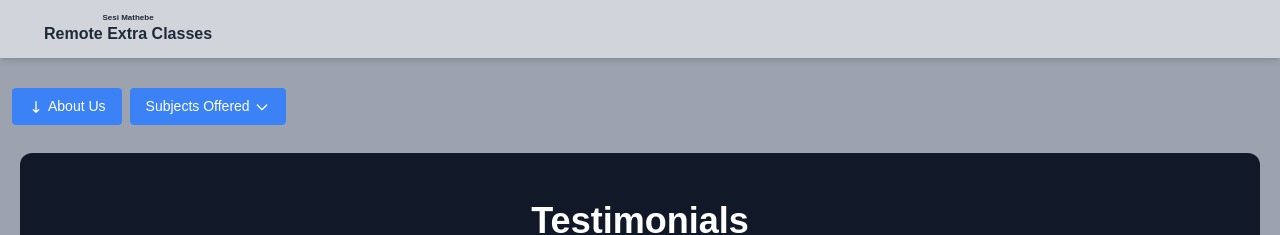
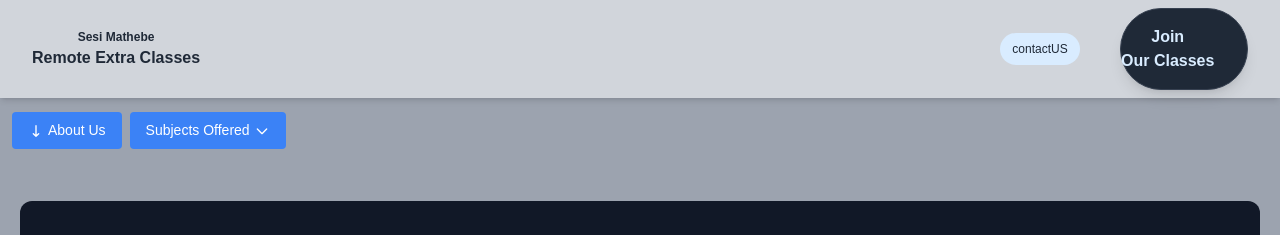
Before and after one commit to mathebe-moseri/extra-classes, an Angular app: page / in a window 1280 px wide. Shown: the top 235 px of the page. Built offline with nearby package versions, Linux system fonts and the light colour scheme; no server answers; a web font is replaced by a local one.

Commit message:
responsiveness

```diff
--- a/src/app/sections/hero/hero.component.html
+++ b/src/app/sections/hero/hero.component.html
@@ -1,7 +1,7 @@
 <div class="mt-20">
 
   <!-- Header Buttons -->
-  <div class="px-3 py-2 flex space-x-2 items-center">
+  <div class="px-3 py-2 md:py-6 lg:py-8 flex space-x-2 items-center">
     <!-- About Us -->
     <button (click)="downloadPDF()"
       class="bg-blue-500 hover:bg-blue-600 text-white px-4 py-2 rounded flex items-center text-[12px] lg:text-[14px] transition-all duration-300">
--- a/src/app/shared/nav/nav.component.html
+++ b/src/app/shared/nav/nav.component.html
@@ -1,35 +1,41 @@
-<header class="w-full bg-gray-300 lg:px-8 py-2 flex items-center justify-between fixed top-0 z-50 shadow-md">
+<header class="w-full bg-gray-300 py-2 flex items-center justify-between fixed top-0 z-50 shadow-md
+               px-4 md:px-6 lg:px-8">
 
   <!-- Navbar brand -->
-  <a class="inline-block transition-all duration-300 font-semibold text-gray-800 px-3 py-1 text-center text-[12px] lg:text-[16px]"
+  <a class="inline-block transition-all duration-300 font-semibold text-gray-800 py-1 text-center
+            text-[12px] md:text-[14px] lg:text-[16px]"
      href="#hero">
-    <span class="block text-[8px]">Sesi Mathebe</span>
-    <span class="block mt-[-2px]">Remote Extra Classes</span>
+    <span class="block text-[8px] md:text-[10px] lg:text-[12px]">Sesi Mathebe</span>
+    <span class="block mt-[-2px] md:mt-[-1px] lg:mt-0">Remote Extra Classes</span>
   </a>
 
-  <!-- Mobile menu / contact buttons (outside blur) -->
-  <div class="relative md:hidden flex items-center justify-end px-3">
+  <!-- Mobile / Tablet / Desktop buttons -->
+  <div class="relative flex items-center justify-end">
 
     <!-- contactUS button -->
-    <div class="absolute right-32 top-1/2 -translate-y-1/2 cursor-pointer contact-toggle z-70" (click)="openContactForm()">
-      <div class="w-14 h-8 bg-white-50 rounded-full flex items-center justify-center px-1 text-gray-800 text-[9px]">
+    <div class="absolute right-24 md:right-32 lg:right-40 top-1/2 -translate-y-1/2 cursor-pointer contact-toggle z-50 px-2 flex"
+         (click)="openContactForm()">
+      <div class="w-14 h-8 md:w-16 lg:w-20 bg-white-50 rounded-full flex items-center justify-center px-1 text-gray-800 text-[9px] md:text-[10px] lg:text-[12px]">
         contactUS
       </div>
     </div>
 
     <!-- Join Our Classes button -->
     <button (click)="toggleMobileMenu()"
-            class="mobile-menu-toggle w-24 bg-gray-800 border border-gray-700 rounded-full flex flex-col shadow-lg py-2 z-70 text-white-50 text-[12px] font-bold cursor-pointer select-none">
+            class="mobile-menu-toggle w-24 md:w-28 lg:w-32 bg-gray-800 border border-gray-700 rounded-full
+                   flex flex-col shadow-lg py-2 md:py-3 lg:py-4 z-50 text-white-50 text-[12px] md:text-[14px] lg:text-[16px]
+                   font-bold cursor-pointer select-none">
       Join<br>Our Classes
     </button>
   </div>
 </header>
 
 <!-- Join Form Popup -->
-<div *ngIf="isMobileMenuOpen" class="fixed inset-0 flex items-center justify-center popup px-3">
+<div *ngIf="isMobileMenuOpen" class="fixed inset-0 flex items-center justify-center popup px-3 md:px-6 lg:px-8">
   <div class="absolute inset-0 bg-black bg-opacity-50 backdrop-blur-sm" (click)="closeForm()"></div>
 
-  <div class="form-popup bg-white-50 text-gray-800 rounded-lg shadow-lg w-full max-w-md p-6 relative"
+  <div class="form-popup bg-white-50 text-gray-800 rounded-lg shadow-lg w-full max-w-sm md:max-w-md lg:max-w-lg
+              p-4 md:p-6 lg:p-8 relative"
        (click)="$event.stopPropagation()">
     <button (click)="closeForm()" class="absolute top-2 right-2 text-gray-800 font-bold text-lg">&times;</button>
     <h3 class="text-center font-bold text-lg mb-4">Join Our Classes</h3>
@@ -51,7 +57,7 @@
              class="px-3 py-2 rounded-md border border-gray-300 text-gray-800 bg-white-50">
       <button type="submit"
               [disabled]="!learnerFirstName || !learnerSurname || !grade || !email || !schoolName || !parentFullName || !parentCell"
-              class="mt-2 w-full bg-gray-800 hover:bg-gray-700 transition-colors rounded py-2 font-bold text-white-50">
+              class="mt-2 w-full bg-gray-800 hover:bg-gray-700 transition-colors rounded py-2 md:py-3 lg:py-4 font-bold text-white-50">
         JOIN
       </button>
     </form>
@@ -59,10 +65,11 @@
 </div>
 
 <!-- Contact Form Popup -->
-<div *ngIf="isContactFormOpen" class="fixed inset-0 flex items-center justify-center popup px-3">
+<div *ngIf="isContactFormOpen" class="fixed inset-0 flex items-center justify-center popup px-3 md:px-6 lg:px-8">
   <div class="absolute inset-0 bg-black bg-opacity-50 backdrop-blur-sm" (click)="closeContactForm()"></div>
 
-  <div class="contact-form-popup form-popup bg-white-50 text-gray-800 rounded-lg shadow-lg w-full max-w-md p-6 relative"
+  <div class="contact-form-popup form-popup bg-white-50 text-gray-800 rounded-lg shadow-lg w-full max-w-sm md:max-w-md lg:max-w-lg
+              p-4 md:p-6 lg:p-8 relative"
        (click)="$event.stopPropagation()">
     <button (click)="closeContactForm()" class="absolute top-2 right-2 text-gray-800 font-bold text-lg">&times;</button>
     <h3 class="text-center font-bold text-lg mb-4">Contact Us</h3>
@@ -70,10 +77,10 @@
     <div class="flex justify-center gap-4 mb-4">
       <button (click)="contactFormType='whatsapp'"
               [ngClass]="contactFormType==='whatsapp' ? 'bg-green-500 text-white' : 'bg-gray-300 text-gray-800'"
-              class="px-3 py-1 rounded font-bold">WhatsApp</button>
+              class="px-3 py-1 md:py-2 rounded font-bold">WhatsApp</button>
       <button (click)="contactFormType='email'"
               [ngClass]="contactFormType==='email' ? 'bg-green-500 text-white' : 'bg-gray-300 text-gray-800'"
-              class="px-3 py-1 rounded font-bold">Email</button>
+              class="px-3 py-1 md:py-2 rounded font-bold">Email</button>
     </div>
 
     <!-- WhatsApp Form -->
@@ -83,19 +90,17 @@
       <textarea name="whatsappMessage" [(ngModel)]="whatsappMessage" required placeholder="Your Message"
                 class="px-3 py-2 rounded-md border border-gray-300 text-gray-800 bg-white-50"></textarea>
       <button type="submit" [disabled]="!whatsappNumber || !whatsappMessage"
-              class="mt-2 w-full bg-green-500 hover:bg-green-600 transition-colors rounded py-2 font-bold text-white">
+              class="mt-2 w-full bg-green-500 hover:bg-green-600 transition-colors rounded py-2 md:py-3 lg:py-4 font-bold text-white">
         Send via WhatsApp
       </button>
     </form>
 
-
     <!-- Email Form -->
     <form *ngIf="contactFormType==='email'" (ngSubmit)="sendEmailMessage()" class="flex flex-col gap-3">
-  <!-- Remove the email input -->
       <textarea name="emailMessage" [(ngModel)]="emailMessage" required placeholder="Your Message"
                 class="px-3 py-2 rounded-md border border-gray-300 text-gray-800 bg-white-50"></textarea>
       <button type="submit" [disabled]="!emailMessage"
-          class="mt-2 w-full bg-green-500 hover:bg-blue-600 transition-colors rounded py-2 font-bold text-white">
+              class="mt-2 w-full bg-green-500 hover:bg-blue-600 transition-colors rounded py-2 md:py-3 lg:py-4 font-bold text-white">
         Send via Email
       </button>
     </form>
```
Lines whose indentation alone changed are shown as unchanged.
